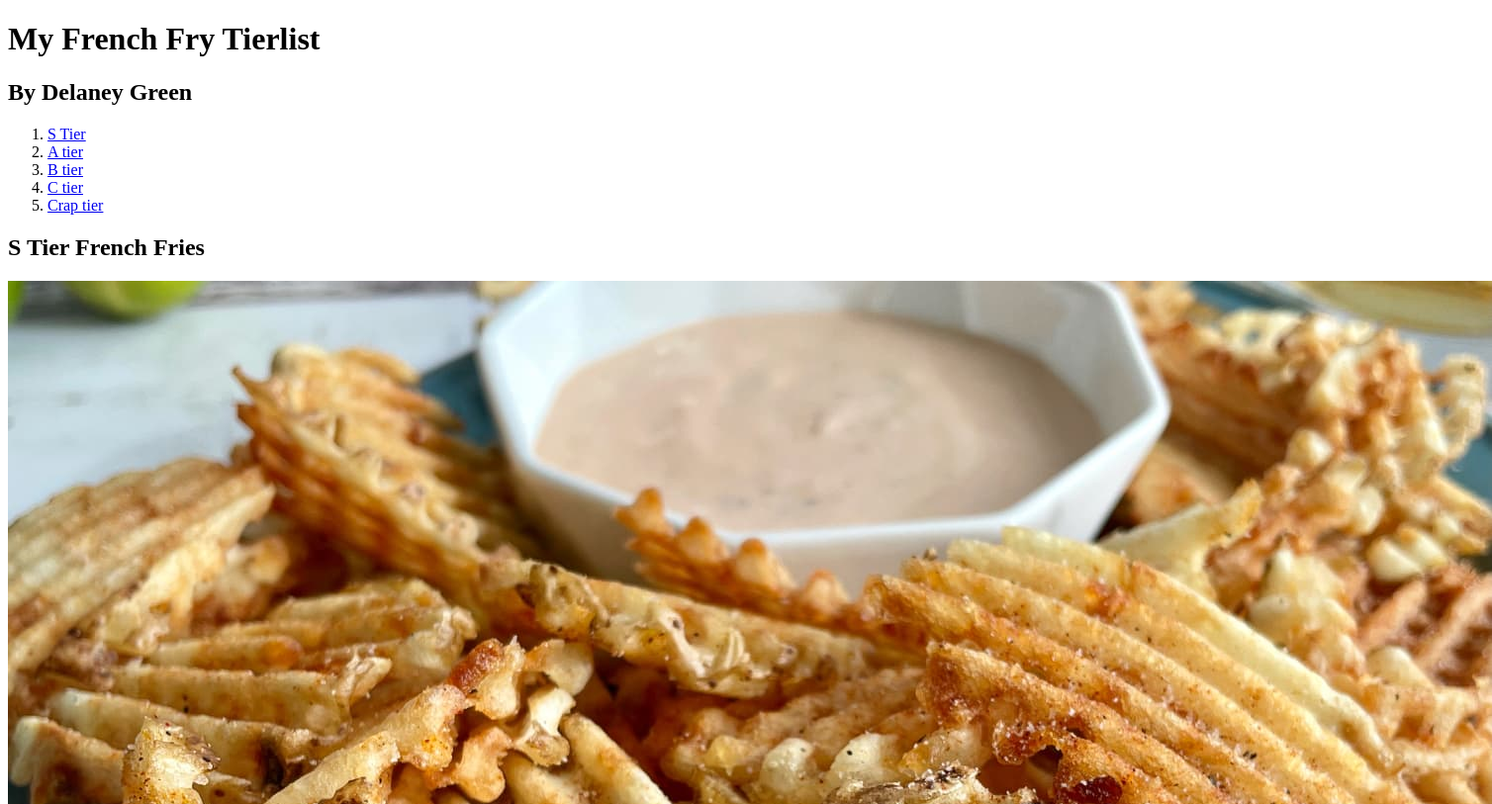
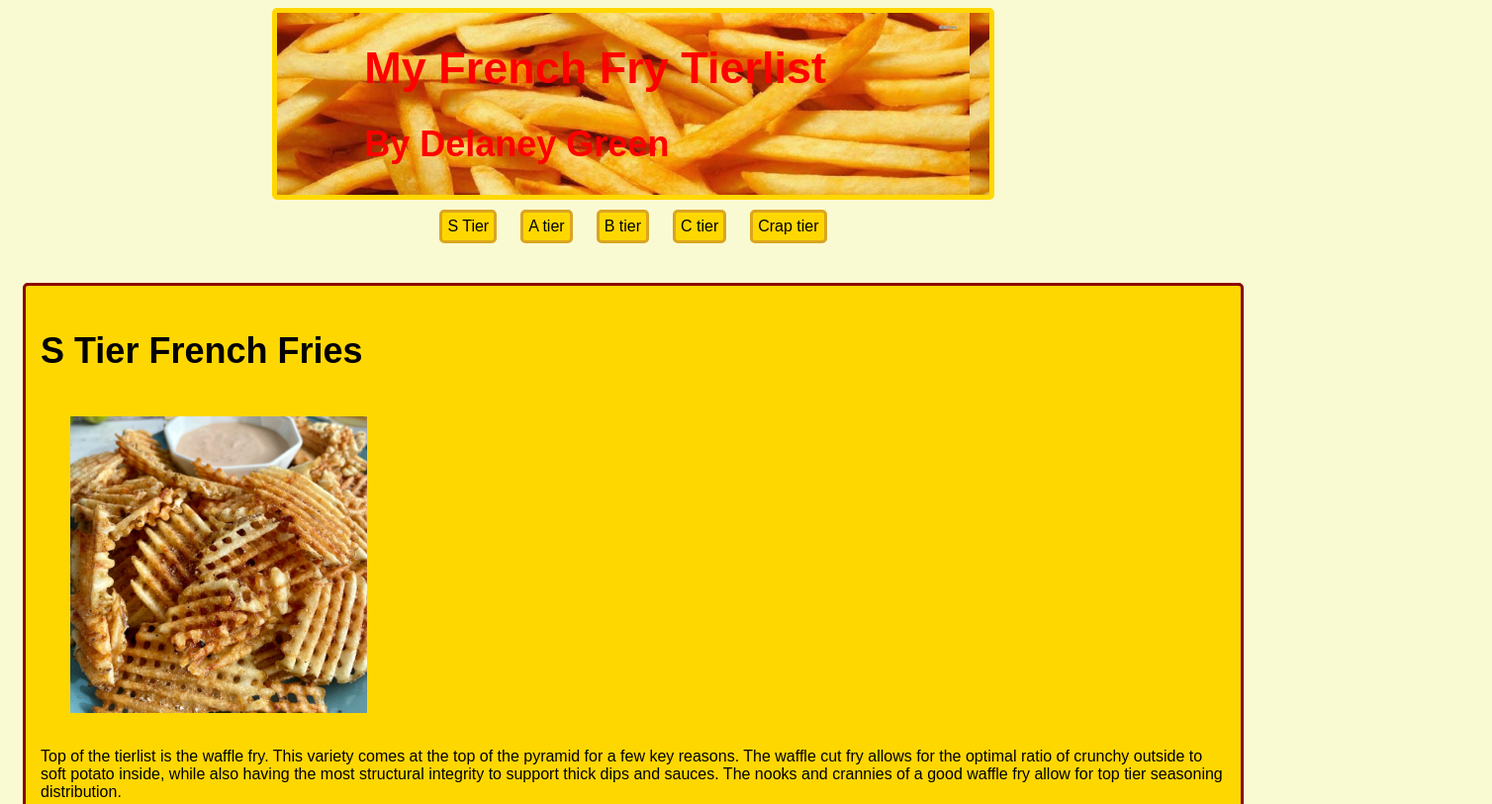
Before and after one commit to PT-Web-Dev-Jan-23/js-assignment-4-html-me-something-DelLRosa, a website: page index.html in a window 1280 px wide. Shown: the top 813 px of the page at 99% size, 1508 px wide, since content can reach past the window. Drawn offline with Linux system fonts and the light colour scheme.

Commit message:
finished stylesheet and index.html

```diff
--- a/index.html
+++ b/index.html
@@ -6,12 +6,12 @@
    </head>
 
    <body>
-      <header>
+      <header id="mainHeading">
          <h1>My French Fry Tierlist</h1>
          <h2>By Delaney Green</h2>
       </header>
       <nav>
-         <ol>
+         <ul>
             <li>
                <a href="#stier"> S Tier</a>
             </li>
@@ -27,7 +27,7 @@
             <li>
                <a href="#crap">Crap tier</a>
             </li>
-         </ol>
+         </ul>
       </nav>
       <main>
          <article>
@@ -49,6 +49,7 @@
             <h2>B Tier French Fries</h2>
             <img src="resources/air-fryer-curly-fries_l-735x490.jpg" alt="" class="image">
             <p>The curly fry was a difficult one to place. The novelty of the curly fry is the shape of it-- although it lacks the stability of the waffle fry and does tend to fall apart when handled or dipped. I decided to place this in B tier simply because of the seasoned curly fry, which outpaces the simple seasoned shoestring fry by miles. An unseasoned curly fry is sure to come up short, and could fall down to C or even Crap Tier very quickly. </p>
+            <h3>curly fry score: 7/10 (5/10 without seasoning)</h3>
          </article>
          <article>
             <a name="ctier"></a>
@@ -61,13 +62,12 @@
             <a name="crap"></a>
             <h2>Crap Tier French Fries</h2>
             <img src="resources/10071179036289_A1CD.jpg" alt="" class="image">
-            <p>Bottom of the tierlist is the crinkle cut fry. I don't know what it is about this french fry, but it never ceases to be a disappointment. It doesnt matter how long you put this in your air fryer for, it will always come out a soggy, mealy, underseasoned mess.</p>
+            <p id="testP" class="funParagraph">Bottom of the tierlist is the crinkle cut fry. I don't know what it is about this french fry, but it never ceases to be a disappointment. It doesnt matter how long you put this in your air fryer for, it will always come out a soggy, mealy, underseasoned mess.</p>
             <h3>Crinkle Cut Fry Score: -10000000/10</h3>
          </article>
       </main>
       <footer>
          <p>&copy; 2022 D.Green</p>
-
       </footer>
    </body>
 </html>
--- a/styles.css
+++ b/styles.css
@@ -1 +1,71 @@
 /* Write your CSS here! */
+body{
+    display: block;
+    margin: 8px;
+    background-color: lightgoldenrodyellow;
+}
+img{
+    height: 300px;
+}
+ul{
+    margin:0;
+    padding:0;
+    list-style-type:none;
+    text-align:center;
+}
+li{
+    display: inline-block;
+    margin: 10px;
+    padding: 5px;
+    background-color: gold;
+    border: 3px solid;
+    border-radius: 5px;
+    border-color: goldenrod;
+}
+a:link{
+    color:black;
+    font-family: sans-serif;
+    text-decoration: none;
+}
+a:visited{
+    color: black;
+
+}
+a:hover{
+    background-color: darkgoldenrod;
+}
+h1{
+   font-family: fantasy;
+   font-size: 45px;
+}
+h2{
+    font-family: sans-serif;
+    font-size: 36px;
+}
+article{
+    background-color: gold;
+    border:3px solid darkred;
+    border-radius: 5px;
+    margin: 30px 15px;
+    font-family: sans-serif;
+    padding: 15px;
+}
+#mainHeading{
+    width: 50%;
+    background-image: url(./resources/wp2148241.jpg);
+    color:red;
+    border: 5px;
+    border-style: solid;
+    border-radius: 5px;
+    border-color: gold;
+    padding-left: 7%;
+    margin: auto;
+}
+.image {
+    margin:auto;
+    padding: 15px 30px;
+}
+
+.funParagraph{
+    color: green;
+}
```
